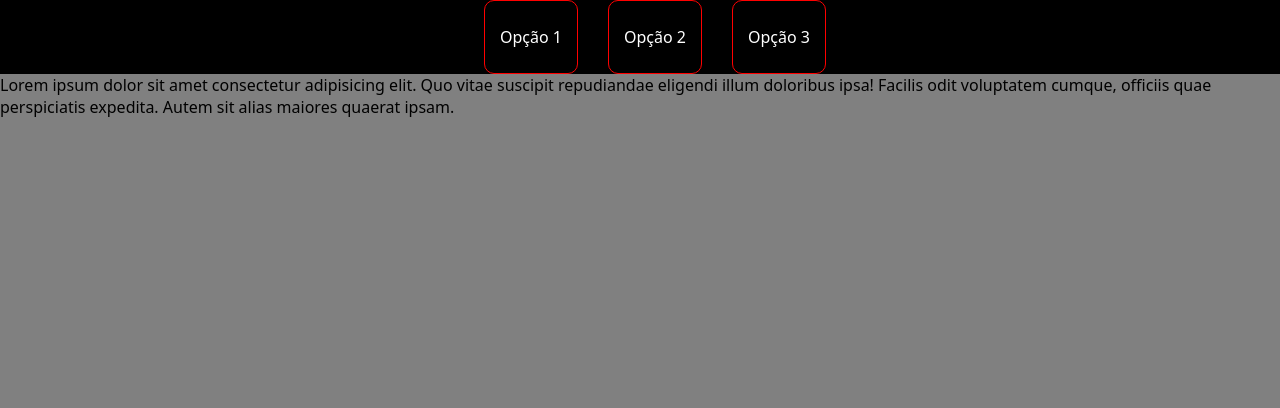
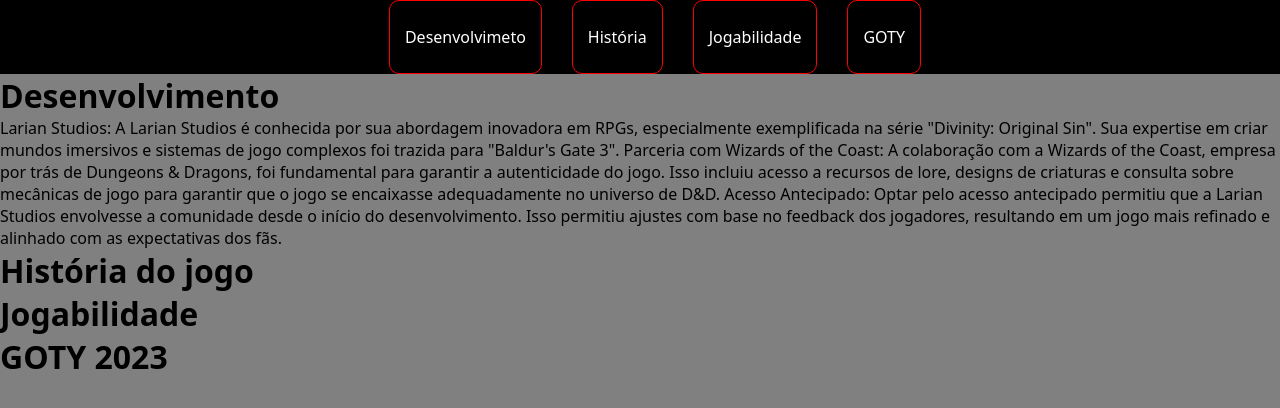
Before and after one commit to zezin68/DW1, a plain HTML site: page aulas/24-05.html in a window 1280 px wide. Drawn offline with Linux system fonts and the light colour scheme.

Commit message:
Update 24-05.html

```diff
--- a/aulas/24-05.html
+++ b/aulas/24-05.html
@@ -11,12 +11,16 @@
             margin: 0;
             box-sizing: border-box;
         }
+        body{
+            overflow-x: hidden;
+        }
         .container{
             background-color: gray;
             width: 100vw;
             height: 100vh;
             font-family: system-ui, -apple-system, BlinkMacSystemFont, 'Segoe UI', Roboto, Oxygen, Ubuntu, Cantarell, 'Open Sans', 'Helvetica Neue', sans-serif;
         }
+        .secao1{}
         .menu{
 
             background-color: black;
@@ -60,15 +64,28 @@
     <div class="container">
         <div class="menu">
             <ul>
-                <li><a href="">Opção 1</a></li>
-                <li><a href="">Opção 2</a></li>
-                <li><a href="">Opção 3</a></li>
+                <li><a href="#secao0">Desenvolvimeto</a></li>
+                <li><a href="#secao1">História</a></li>
+                <li><a href="#secao2">Jogabilidade</a></li>
+                <li><a href="#secao3">GOTY</a></li>
             </ul>
         </div>
         <div class="principal">
-            <p>Lorem ipsum dolor sit amet consectetur adipisicing elit. Quo vitae suscipit repudiandae eligendi illum doloribus ipsa! Facilis odit voluptatem cumque, officiis quae perspiciatis expedita. Autem sit alias maiores quaerat ipsam.</p>
+            <h1 id="secao0">Desenvolvimento</h1>
+            Larian Studios: A Larian Studios é conhecida por sua abordagem inovadora em RPGs, especialmente exemplificada na série "Divinity: Original Sin". Sua expertise em criar mundos imersivos e sistemas de jogo complexos foi trazida para "Baldur's Gate 3".
+            Parceria com Wizards of the Coast: A colaboração com a Wizards of the Coast, empresa por trás de Dungeons & Dragons, foi fundamental para garantir a autenticidade do jogo. Isso incluiu acesso a recursos de lore, designs de criaturas e consulta sobre mecânicas de jogo para garantir que o jogo se encaixasse adequadamente no universo de D&D.
+            Acesso Antecipado: Optar pelo acesso antecipado permitiu que a Larian Studios envolvesse a comunidade desde o início do desenvolvimento. Isso permitiu ajustes com base no feedback dos jogadores, resultando em um jogo mais refinado e alinhado com as expectativas dos fãs.
+        </div>
+        <div class="secao1">
+            <h1 id="secao1">História do jogo</h1>
+         </div>
+         <div class="secao2">
+            <h1 id="secao2">Jogabilidade</h1>
+        </div>
+        <div class="secao3">
+            <h1 id="secao3">GOTY 2023</h1>
+        </div>
 
-        </div>
 
     </div>
 
```
